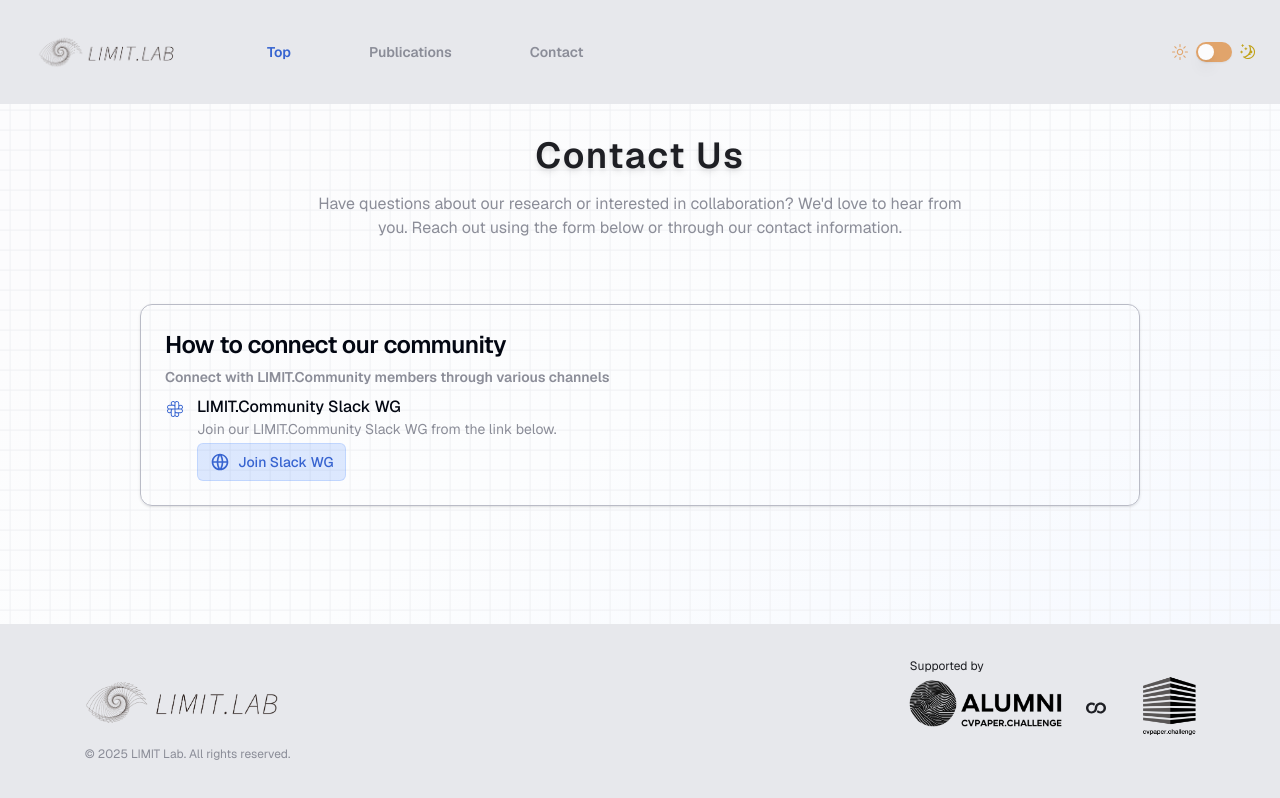
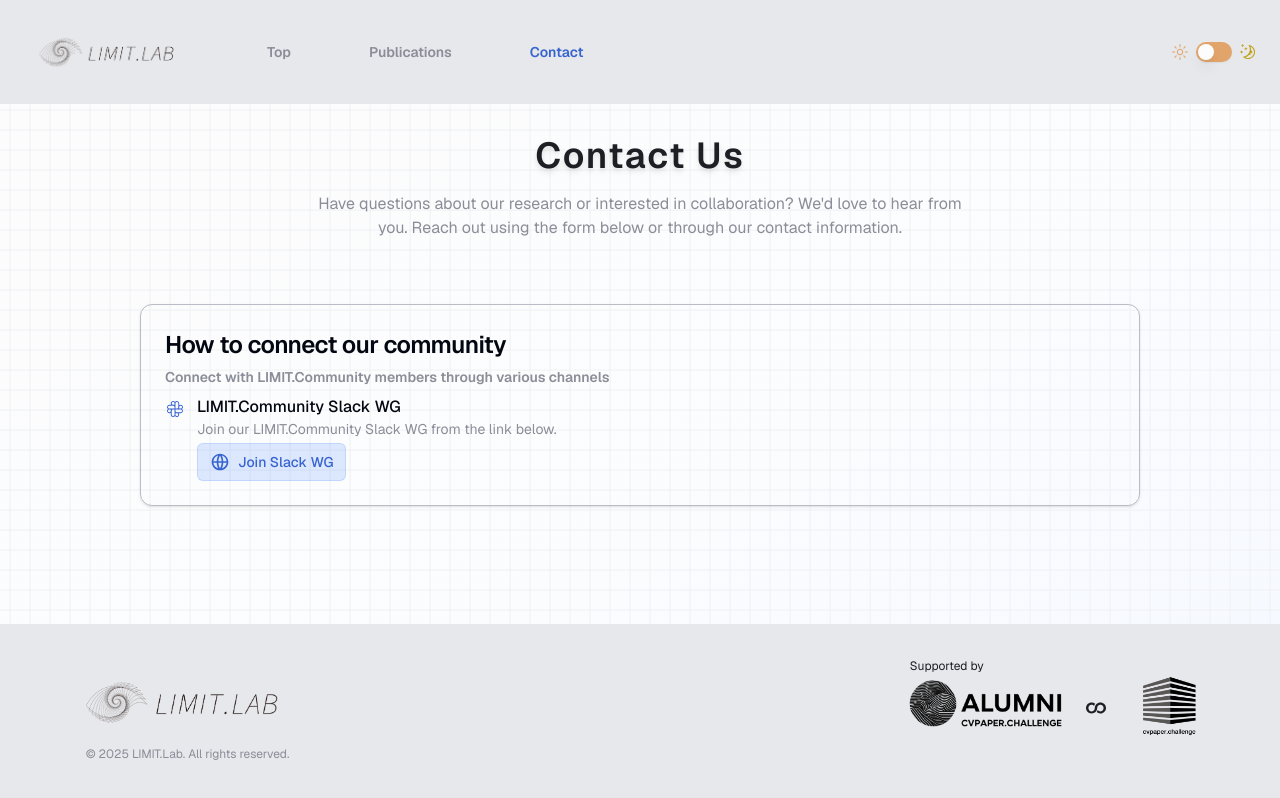
Before and after one commit to cvpaperchallenge-alumni/limit-lab-homepage, a Next.js app: page /contact in a window 1280 px wide. Built offline with nearby package versions, Linux system fonts and the light colour scheme; what tailwindcss-animated would draw is missing.

Commit message:
feat: add meta data etc.

```diff
--- a/src/app/(homepage)/contact/page.tsx
+++ b/src/app/(homepage)/contact/page.tsx
@@ -176,7 +176,7 @@ export default function ContactPage() {
             allowFullScreen
             loading="lazy"
             referrerPolicy="no-referrer-when-downgrade"
-            title="LIMIT Lab Location"
+            title="LIMIT.Lab Location"
             className="bg-muted"
           ></iframe>
         </div>
--- a/src/app/layout.tsx
+++ b/src/app/layout.tsx
@@ -3,6 +3,12 @@ import { ReactNode } from 'react'
 import { Geist } from 'next/font/google'
 
 import './globals.css'
+
+export const metadata = {
+  title: 'LIMIT.Lab',
+  description:
+    'LIMIT.Lab builds multimodal AI foundation models that achieve real impact with limited compute and data.',
+}
 
 const geistSans = Geist({
   subsets: ['latin'],
--- a/src/components/footer.tsx
+++ b/src/components/footer.tsx
@@ -37,14 +37,14 @@ export function Footer() {
         <div className="flex flex-col items-center gap-1 md:ml-4 md:items-center lg:ml-10">
           <div className="flex items-center space-x-2">
             <Image
-              alt="limit lab logo"
+              alt="limit.lab logo"
               className="h-20 w-auto sm:h-20"
               priority={true}
               src={isDarkMode ? whiteLimitLabLogoWide : blackLimitLabLogoWide}
             />
           </div>
           <div className="text-xs text-sub">
-            © 2025 LIMIT Lab. All rights reserved.
+            © 2025 LIMIT.Lab. All rights reserved.
           </div>
         </div>
 
--- a/src/components/header.tsx
+++ b/src/components/header.tsx
@@ -46,7 +46,7 @@ export function Header() {
   useEffect(() => {
     if (pathname === '/') setPage('top')
     else if (pathname.startsWith('/publications')) setPage('publication')
-    // else if (pathname.startsWith('/contact')) setPage('contact')
+    else if (pathname.startsWith('/contact')) setPage('contact')
   }, [pathname])
 
   useEffect(() => {
@@ -54,7 +54,7 @@ export function Header() {
       if (window.innerWidth < 768) {
         setHasHoveredTop(false)
         setHasHoveredPublications(false)
-        // setHasHoveredContact(false)
+        setHasHoveredContact(false)
       }
     }
     window.addEventListener('resize', handleResize)
@@ -68,7 +68,7 @@ export function Header() {
         <div className="flex justify-between gap-4 sm:gap-7">
           <div className="flex items-center gap-2">
             <Image
-              alt="limit lab logo"
+              alt="limit.lab logo"
               className="h-14 w-auto sm:h-14"
               priority={true}
               src={isDarkMode ? whiteLimitLabLogoWide : blackLimitLabLogoWide}
@@ -229,13 +229,13 @@ export function Header() {
                   >
                     Publications
                   </DropdownMenuRadioItem>
-                  {/* <DropdownMenuRadioItem
+                  <DropdownMenuRadioItem
                     value="contact"
                     isDarkMode={isDarkMode}
                     onClick={() => router.push('/contact')}
                   >
                     Contact
-                  </DropdownMenuRadioItem> */}
+                  </DropdownMenuRadioItem>
                 </DropdownMenuRadioGroup>
               </DropdownMenuContent>
             </DropdownMenu>
```
Also changed, not shown: terraform/README.md.
